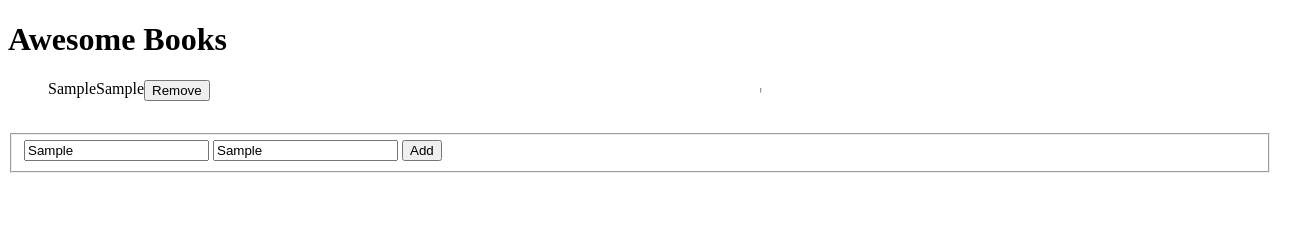
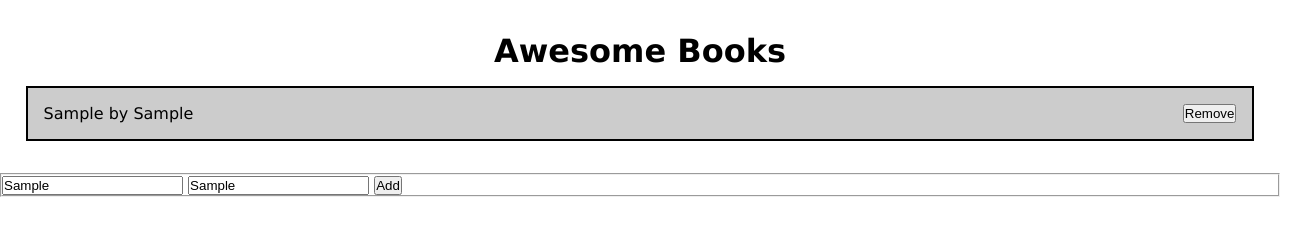
Before and after one commit to indigodavid/awesome-books, a website: page index.html in a window 1280 px wide. Both pictures are taken after typing "Sample", "Sample" into the empty fields and a click on the button "Add". Shown: the whole page, 1312 px wide, since content can reach past the window. Drawn offline with Linux system fonts and the light colour scheme.

Commit message:
Modify styling for books list

```diff
--- a/css/style.css
+++ b/css/style.css
@@ -1,9 +1,29 @@
+* {
+  margin: 0;
+  padding: 0;
+  box-sizing: border-box;
+}
+
+body {
+  font-family: 'Lucida Sans', 'Lucida Sans Regular', 'Lucida Grande', 'Lucida Sans Unicode', Geneva, Verdana, sans-serif;
+}
+
 fieldset {
   margin-top: 2rem;
 }
 
-#book-list {
-  width: 100%;
+h1 {
+  text-align: center;
+  margin-top: 2rem;
+  margin-bottom: 1rem;
+}
+
+#all-books {
+  border-style: solid;
+  border-width: 2px;
+  border-color: black;
+  width: 96%;
+  margin: 0 auto;
 }
 
 li {
@@ -11,6 +31,12 @@ li {
   width: 100%;
   display: flex;
   justify-content: space-between;
+  padding: 1rem;
+  background-color: #ccc;
+}
+
+li:nth-child(2n) {
+  background-color: #fff;
 }
 
 .remove {
--- a/js/bookApp.js
+++ b/js/bookApp.js
@@ -13,29 +13,23 @@ class Book {
 }
 
 function getLi(title, author, id) {
-  const divAuthor = document.createElement('div');
-  const divTitle = document.createElement('div');
+  const div = document.createElement('div');
   const removeButton = document.createElement('button');
-  const hr = document.createElement('hr');
   const li = document.createElement('li');
 
-  divTitle.classList.add('author');
-  divAuthor.classList.add('title');
+  div.classList.add('book-info');
   removeButton.classList.add('remove');
   removeButton.setAttribute('id', `button${id}`);
   removeButton.setAttribute('onclick', `javascript:StorageBooks.removeLi(${id})`);
   li.classList.add('book');
   li.setAttribute('id', `book${id}`);
 
-  divTitle.innerHTML = title;
-  divAuthor.innerHTML = author;
+  div.innerHTML = `${title} by ${author}`;
   removeButton.innerText = 'Remove';
   removeButton.type = 'button';
 
-  li.appendChild(divTitle);
-  li.appendChild(divAuthor);
+  li.appendChild(div);
   li.appendChild(removeButton);
-  li.appendChild(hr);
 
   return li;
 }
```
